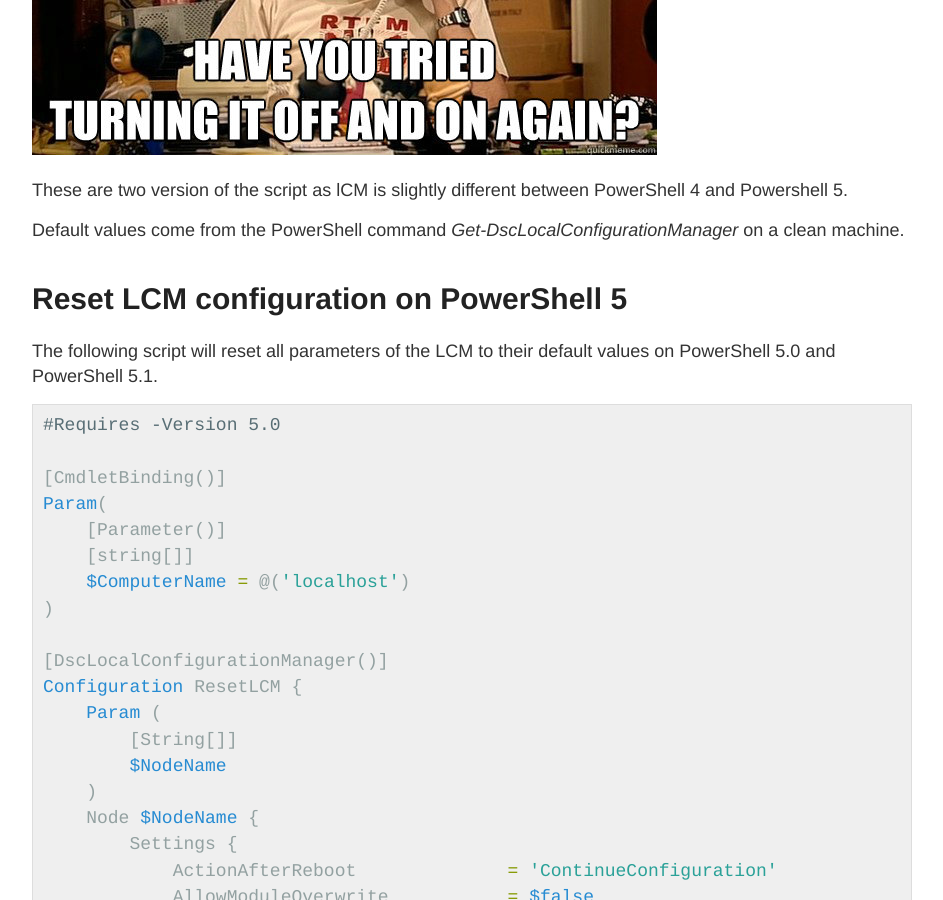
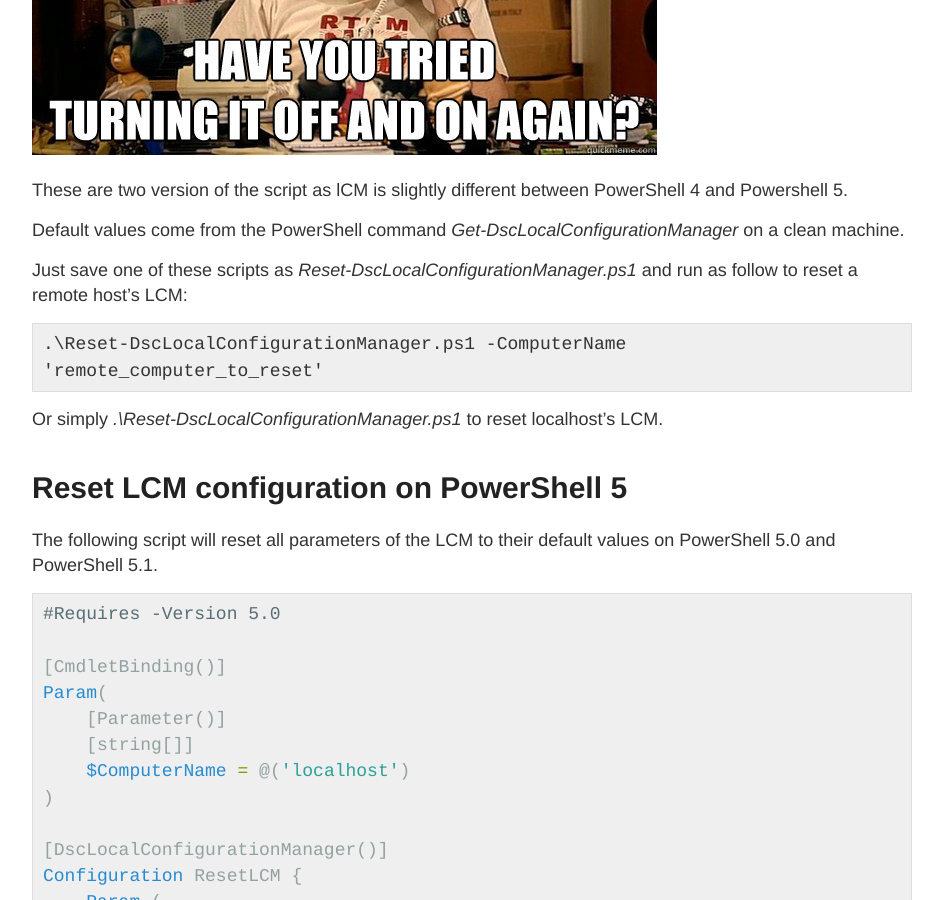
Before and after one commit to jnury/jnury.github.io, a Jekyll site: the page built from _posts/2018-3-18-DSC_reset_lcm_configuration.md, in a window 1280 px wide and 900 px high, scrolled down 484 px. Shown: the whole window, without its empty margins (168-1111 px from the left). Built offline with Jekyll 4.4.1, drawn with Linux system fonts in a browser that asks for light colours.

Commit message:
Add command line

````diff
--- a/_posts/2018-3-18-DSC_reset_lcm_configuration.md
+++ b/_posts/2018-3-18-DSC_reset_lcm_configuration.md
@@ -10,6 +10,14 @@ If you want your LCM to stop querying a PullServer or simply restore default val
 These are two version of the script as lCM is slightly different between PowerShell 4 and Powershell 5.
 
 Default values come from the PowerShell command *Get-DscLocalConfigurationManager* on a clean machine.
+
+Just save one of these scripts as *Reset-DscLocalConfigurationManager.ps1* and run as follow to reset a remote host's LCM:
+
+```
+.\Reset-DscLocalConfigurationManager.ps1 -ComputerName 'remote_computer_to_reset'
+```
+
+Or simply *.\Reset-DscLocalConfigurationManager.ps1* to reset localhost's LCM.
 
 # Reset LCM configuration on PowerShell 5
 
````
